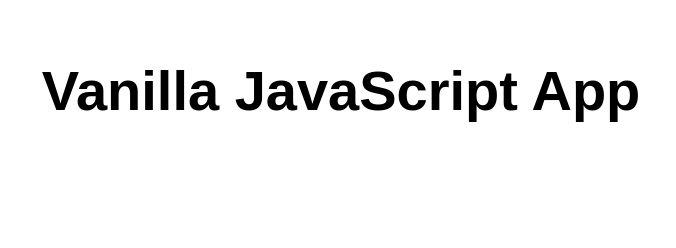
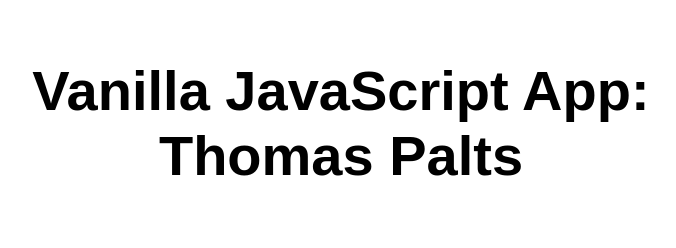
Before and after one commit to UnfamousThomas/ut2024hajusazure, a website: page src/index.html in a window 1280 px wide. Shown: the whole page, without its empty margins (299-975 px from the left). Drawn offline with Linux system fonts and the light colour scheme.

Commit message:
Update index.html
Add name

```diff
--- a/src/index.html
+++ b/src/index.html
@@ -10,7 +10,7 @@
 
 <body>
   <main>
-    <h1>Vanilla JavaScript App</h1>
+    <h1>Vanilla JavaScript App: Thomas Palts</h1>
   </main>
 </body>
 
```
